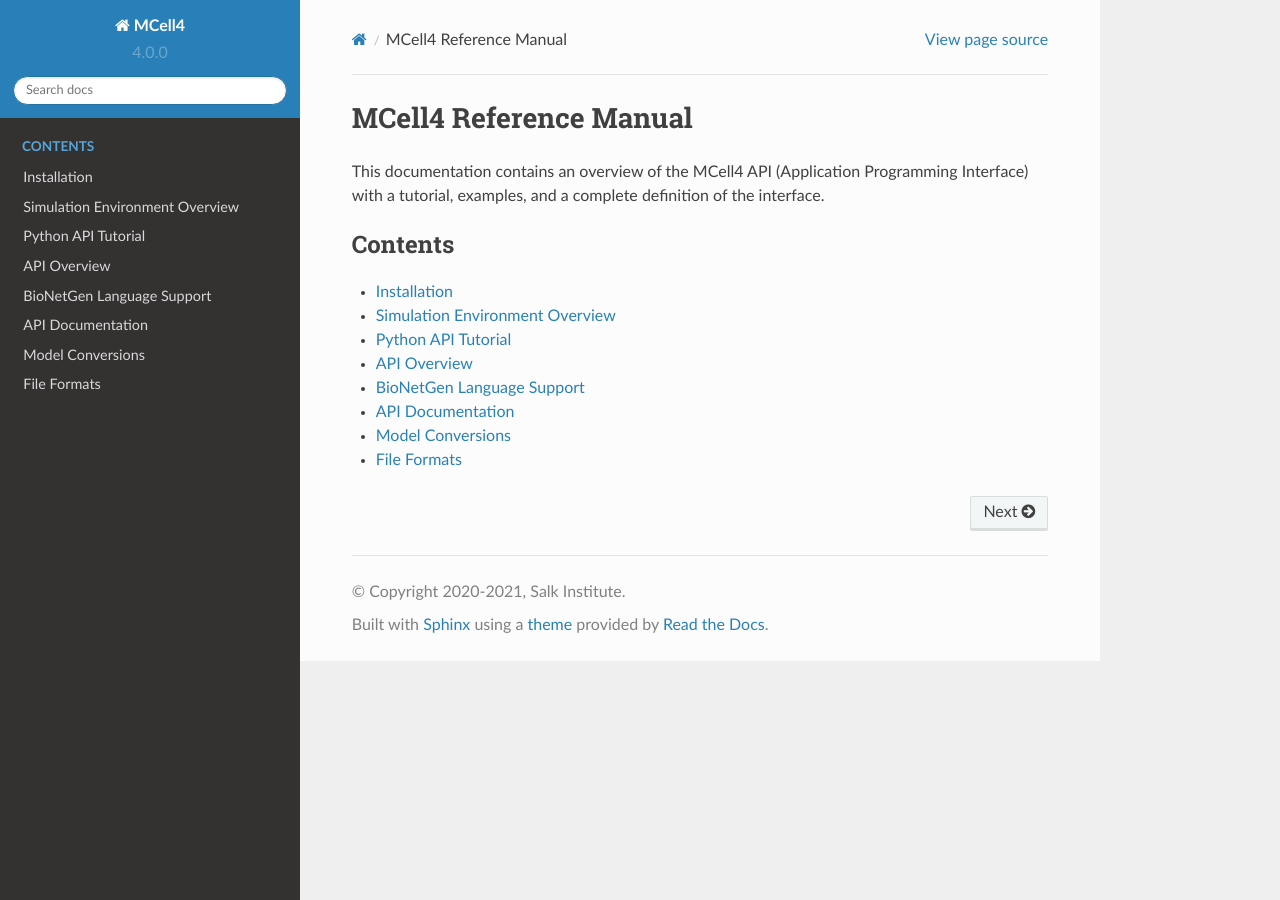
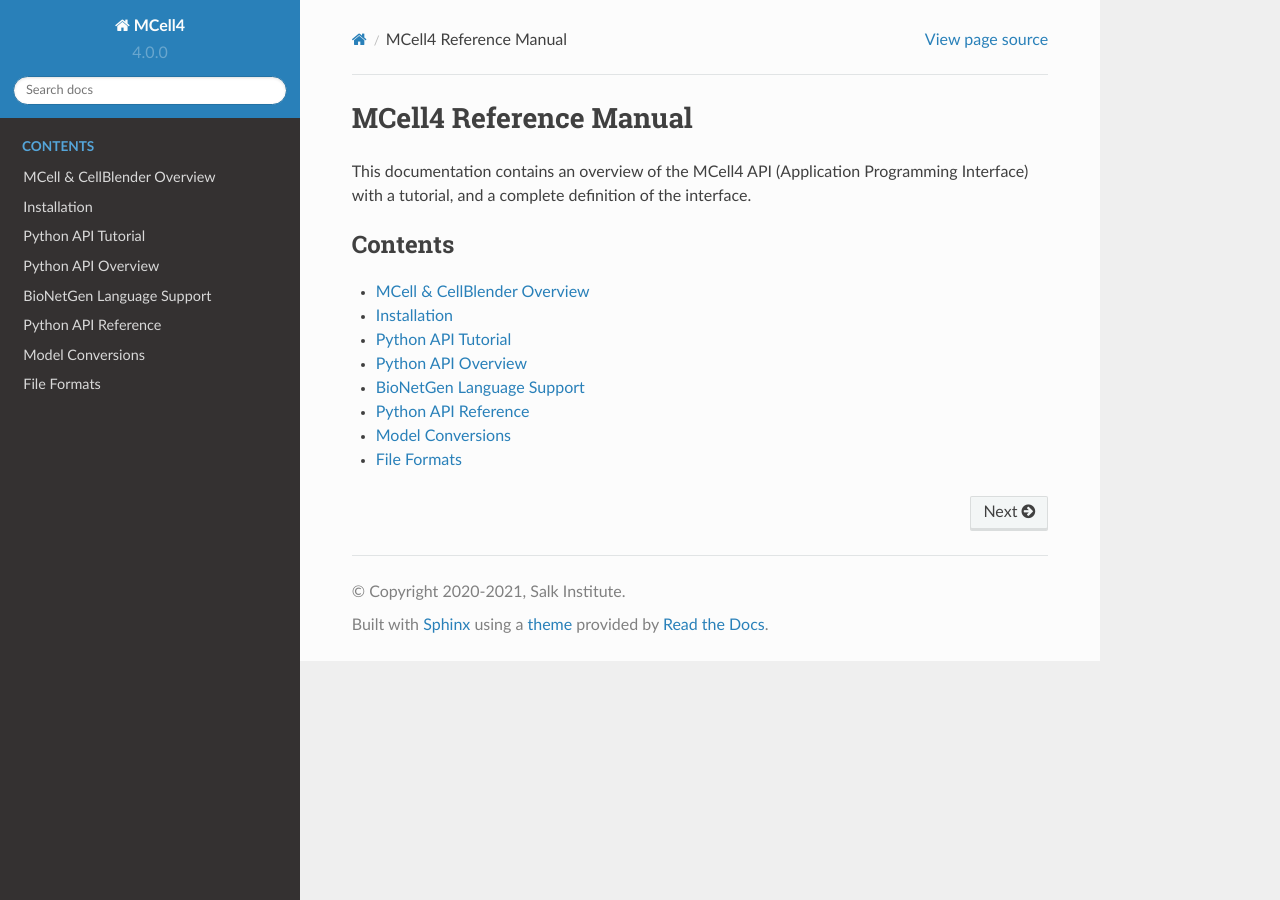
Before and after one commit to mcellteam/mcell, a Sphinx documentation site: the page built from libmcell/documentation/index.rst, in a window 1280 px wide. Built offline with Sphinx 7.4.7 and the Read the Docs theme 2.0.0, drawn with Linux system fonts in a browser that asks for light colours.

Commit message:
Reordering of doc. sections and minor renaming

```diff
--- a/libmcell/documentation/overview.rst
+++ b/libmcell/documentation/api_overview.rst
@@ -1,6 +1,6 @@
-************
-API Overview
-************
+*******************
+Python API Overview
+*******************
 
 Model Execution Phases
 ######################
--- a/libmcell/documentation/generated/api.rst
+++ b/libmcell/documentation/generated/api.rst
@@ -1,5 +1,5 @@
-API Documentation
-=================
+Python API Reference
+====================
 
 .. toctree::
     :maxdepth: 2
--- a/libmcell/documentation/index.rst
+++ b/libmcell/documentation/index.rst
@@ -7,16 +7,16 @@ MCell4 Reference Manual
 =======================
 
 This documentation contains an overview of the MCell4 API (Application Programming Interface)
-with a tutorial, examples, and a complete definition of the interface.
+with a tutorial, and a complete definition of the interface.
 
 .. toctree::
    :maxdepth: 1
    :caption: Contents
 
+   sim_env_overview
    installation
-   sim_env_overview
    tutorial/tutorial
-   overview
+   api_overview
    bngl
    generated/api
    model_conversions
--- a/libmcell/documentation/sim_env_overview.rst
+++ b/libmcell/documentation/sim_env_overview.rst
@@ -1,6 +1,6 @@
-*******************************
-Simulation Environment Overview
-*******************************
+****************************
+MCell & CellBlender Overview
+****************************
 
 MCell is an agent-based reaction-diffusion program that simulates the movement and interaction of molecules in 3D space.
 MCell 4, the latest version of MCell, provides two different user experiences, one through its visual interface as an
```
Also changed, not shown: 1 other file.
